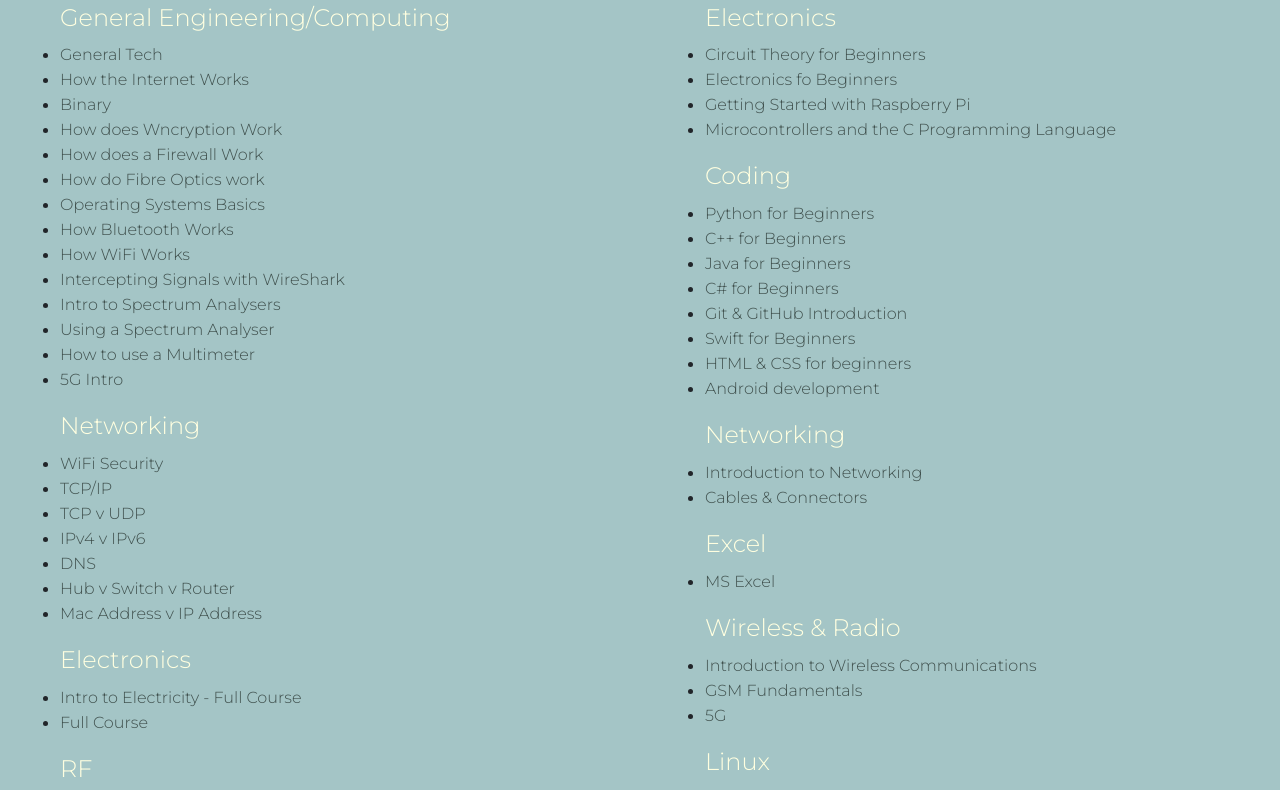
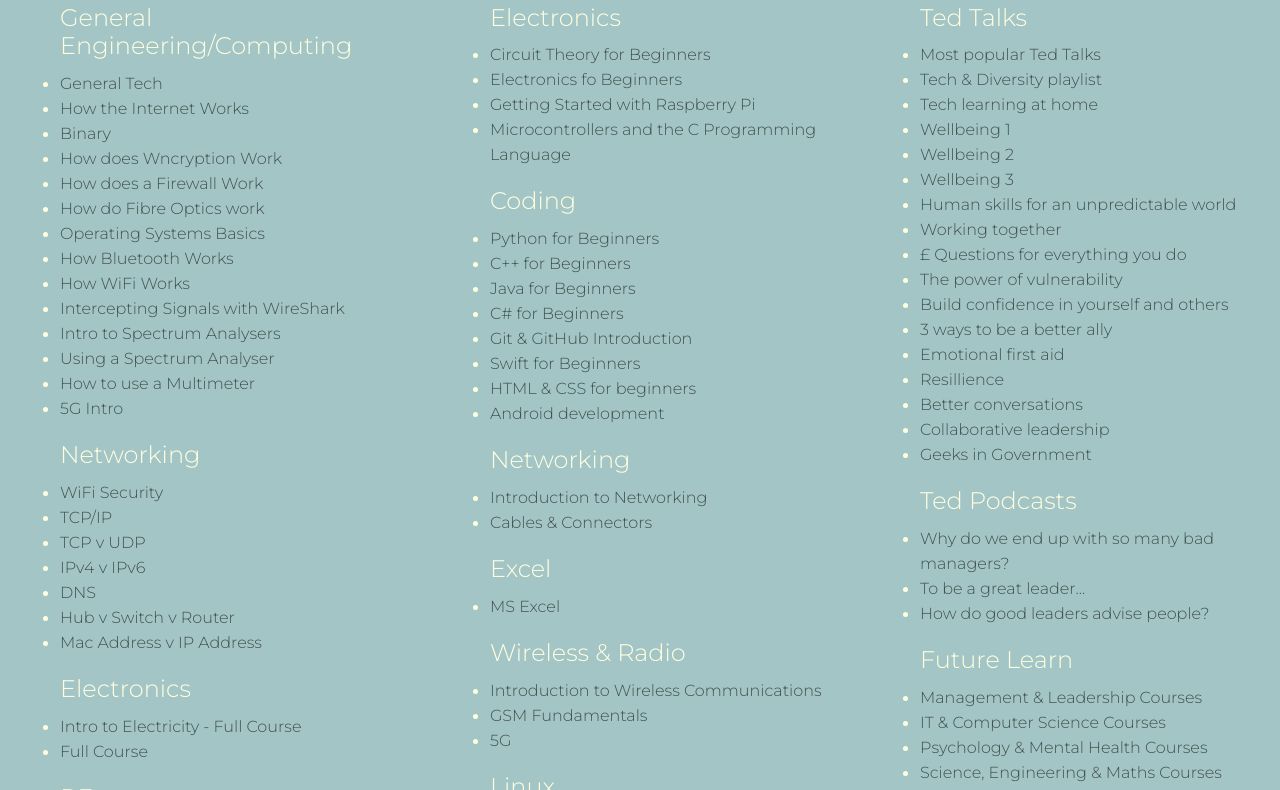
Before and after one commit to Trav-jpg/CV, a plain HTML site: page courses.html in a window 1280 px wide. Shown: the part 721-1511 px from the top of the page. Drawn offline with nearby package versions, Linux system fonts and the light colour scheme; a web font is replaced by a local one.

Commit message:
Additional content added
New files and new courses content.

```diff
--- a/courses.html
+++ b/courses.html
@@ -20,22 +20,21 @@
     <img class="bottom-cloud" src="images/cloud.svg" alt="cloud-img">
     <h1>Some links to resources to have a look at.</h1>
     <h3>If there is anything you would like to learn about, please add it at the bottom of the <a href="index.html#form-id">index</a> page.</h3>
-    <h5>Don't forget we also have th Mpirical licences, which Sarah can provide log-on details for.</h5>
+    <h5>Don't forget we also have th Mpirical licences, which Sarah can provide log-on details for</h5>
   </div>
+
   <div class="row">
-    <div class="col">
+    <div class="col-lg-4">
 
       <h2 class="courses-h2">You Tube</h2>
       <ul class="courses-list">
         <h3 class="courses-h3">General Engineering/Computing</h3>
-
         <li><a href="https://theengineeringmindset.com/?s=dB">General Tech</a></li>
         <li><a href="https://www.youtube.com/watch?v=42aWAAqoUfI">How the Internet Works</a></li>
         <li><a href="https://www.youtube.com/watch?v=Xpk67YzOn5w">Binary</a></li>
         <li><a href="https://www.youtube.com/watch?v=1y1M2fZqIlQ">How does Wncryption Work</a></li>
         <li><a href="https://www.youtube.com/watch?v=kDEX1HXybrU">How does a Firewall Work</a></li>
         <li><a href="https://www.youtube.com/watch?v=jZOg39v73c4">How do Fibre Optics work</a></li>
-
         <li><a href="https://www.youtube.com/watch?v=9GDX-IyZ_C8">Operating Systems Basics</a></li>
         <li><a href="https://www.youtube.com/watch?v=jzxZUJmOu3o">How Bluetooth Works</a></li>
         <li><a href="https://www.youtube.com/watch?v=hePLDVbULZc">How WiFi Works</a></li>
@@ -46,7 +45,6 @@
         <li><a href="https://www.youtube.com/watch?v=GEx_d0SjvS0">5G Intro</a></li>
 
         <h3 class="courses-h3">Networking</h3>
-
         <li><a href="https://www.youtube.com/watch?v=WZaIfyvERcA">WiFi Security</a></li>
         <li><a href="https://www.youtube.com/watch?v=KEWe-5Bk3Q0">TCP/IP</a></li>
         <li><a href="https://www.youtube.com/watch?v=uwoD5YsGACg">TCP v UDP</a></li>
@@ -56,12 +54,10 @@
         <li><a href="https://www.youtube.com/watch?v=rFbvz2AgHLI">Mac Address v IP Address</a></li>
 
         <h3 class="courses-h3">Electronics</h3>
-
         <li><a href="https://www.youtube.com/watch?v=mc979OhitAg">Intro to Electricity - Full Course</a></li>
         <li><a href="https://www.youtube.com/watch?v=r-X9coYTOV4&list=PLah6faXAgguOeMUIxS22ZU4w5nDvCl5gs">Full Course</a></li>
 
         <h3 class="courses-h3">RF</h3>
-
         <li><a href="https://www.youtube.com/watch?v=sRX2EY5Ubto">Intro to Radio</a></li>
         <li><a href="https://www.youtube.com/watch?v=nJe2a4EauUY">Intro to RF</a></li>
         <li><a href="https://www.youtube.com/watch?v=DXt-rXDu9M8">Spectrum</a></li>
@@ -73,21 +69,17 @@
         <li><a href="https://www.youtube.com/watch?v=VqoUS-ecw4Y">dB the Rule of 10s and 3s</a></li>
 
         <h3 class="courses-h3">GPS</h3>
-
         <li><a href="https://www.youtube.com/watch?v=ror4P1UAv_g">How do satellites work</a></li>
         <li><a href="https://www.youtube.com/watch?v=wCcARVbL_Dk">How does GPS work</a></li>
 
         <h3 class="courses-h3">Iridium</h3>
-
         <li><a href="https://www.youtube.com/watch?v=JIay570a014">What is Iridium</a></li>
         <li><a href="https://www.youtube.com/watch?v=sCEuTSMmFeE">Iridium NEXT</a></li>
 
         <h3 class="courses-h3">Mobile Phones</h3>
-
         <li><a href=" https://www.youtube.com/watch?v=1JZG9x_VOwA">How does your Mobile Phone Work</a></li>
 
         <h3 class="courses-h3">Coding</h3>
-
         <li><a href="https://www.youtube.com/watch?v=eIrMbAQSU34">Intro to Java full course</a></li>
         <li><a href="https://www.youtube.com/watch?v=_uQrJ0TkZlc">Intro to Python full course</a></li>
         <li><a href="https://www.youtube.com/watch?v=BClS40yzssA">Intro to C++ full course</a></li>
@@ -95,30 +87,26 @@
         <li><a href="https://www.youtube.com/watch?v=sQm4zRvvX58">PowerShell Masterclass</a></li>
 
         <h3 class="courses-h3">Linux</h3>
-
         <li><a href="https://www.youtube.com/watch?v=HbgzrKJvDRw">the Linux file structure</a></li>
         <li><a href="https://www.youtube.com/watch?v=SkB-eRCzWIU">Linux Terminal</a></li>
         <li><a href="https://www.youtube.com/watch?v=IVquJh3DXUA">Beginners Linux</a></li>
         <li><a href="https://www.youtube.com/watch?v=xiR14tSfc-U&list=PLPK2l9Knytg67nkvpnnl81ossAHfOgmqU">Intro to Raspberry Pi - Full Course</a></li>
 
         <h3 class="courses-h3">Windows</h3>
-
         <li><a href="https://www.youtube.com/watch?v=4AkzIbmI3q4&list=PLhx7-txsG6t5i-kIZ_hwJSgZrnka4GXvn">Windows Internals - full course</a></li>
         <li><a href="https://www.youtube.com/watch?v=aSNHMv8AEKg&list=PLFl2WyDXvNFDpENP9mUBBsND6GhEoAiqU">Windows Fundamentals - lecture series</a></li>
 
         <h3 class="courses-h3">MacOS</h3>
-
         <li><a href="https://www.youtube.com/watch?v=67keaaWOKzE">Intro to MacOS</a></li>
 
         <h3 class="courses-h3">VMs</h3>
-
         <li><a href="https://www.youtube.com/watch?v=yIVXjl4SwVo">What is a VM</a></li>
         <li><a href="https://www.youtube.com/watch?v=sB_5fqiysi4">Intro to Vortual Box</a></li>
         <li><a href="https://www.youtube.com/watch?v=E3azDp1K8X0">Virtulisation and Containers</a></li>
       </ul>
     </div>
-    <div class="col">
 
+    <div class="col-lg-4">
       <h2 class="courses-h2">Udemy</h2>
       <ul class="courses-list">
         <h3 class="courses-h3">Electronics</h3>
@@ -130,7 +118,6 @@
 
 
         <h3 class="courses-h3">Coding</h3>
-
         <li><a href="https://www.udemy.com/course/python_for_absolute_beginners/">Python for Beginners</a></li>
         <li><a href="https://www.udemy.com/course/free-learn-c-tutorial-beginners/">C++ for Beginners</a></li>
         <li><a href="https://www.udemy.com/course/java-tutorial/">Java for Beginners</a></li>
@@ -142,46 +129,38 @@
 
 
         <h3 class="courses-h3">Networking</h3>
-
         <li><a href="https://www.udemy.com/course/introduction-to-networking-for-complete-beginners/">Introduction to Networking</a></li>
         <li><a href="https://www.udemy.com/course/tech101-cables-and-connectors/">Cables & Connectors</a></li>
 
         <h3 class="courses-h3">Excel</h3>
-
         <li><a href="https://www.udemy.com/course/microsoft-excel-101/">MS Excel</a></li>
 
         <h3 class="courses-h3">Wireless & Radio</h3>
-
         <li><a href="https://www.udemy.com/course/introduction-to-wireless-communications/">Introduction to Wireless Communications</a></li>
         <li><a href="https://www.udemy.com/course/2g-gsm-gprs-edge-training-fundamentals-architecture-and-procedures/">GSM Fundamentals</a></li>
         <li><a href="https://www.udemy.com/course/5g-introduction-for-telecom-professional/">5G</a></li>
 
         <h3 class="courses-h3">Linux</h3>
-
         <li><a href="https://www.udemy.com/course/linux-basics-for-beginners/">Linux for Beginners</a></li>
         <li><a href="https://www.udemy.com/course/bash-command-for-beginners/">Bash for Beginners</a></li>
         <li><a href="https://www.udemy.com/course/command-line/">Command-line for Linux</a></li>
         <li><a href="https://www.udemy.com/course/linux-shell-scripting-free/">Shell Scripting</a></li>
 
         <h3 class="courses-h3">Security</h3>
-
         <li><a href="https://www.udemy.com/course/computer-hacking-fundamentals/">Ethical Hacking Fundamentals</a></li>
         <li><a href="https://www.udemy.com/course/hacking-academy-monitoring-transmitted-data/">Monitoring Data</a></li>
         <li><a href="https://www.udemy.com/course/certified-secure-netizen/">Cyber Security for Beginners</a></li>
         <li><a href="https://www.udemy.com/course/cyber-security-threat-intelligence-researcher-preview/">Threat Intelligence in Cyber</a></li>
 
         <h3 class="courses-h3">Data Science</h3>
-
         <li><a href="https://www.udemy.com/course/what-is-data-science/">What is Data Science</a></li>
         <li><a href="https://www.udemy.com/course/introduction-to-data-science-using-python/">Introduction to Data Science using Python</a></li>
         <li><a href="https://www.udemy.com/course/essentials-of-data-science-in-90-minutes/">Data Science Essentials</a></li>
 
         <h3 class="courses-h3">Report Writing</h3>
-
         <li><a href="https://www.udemy.com/course/writingforbusiness/">Report Writing for Business</a></li>
 
         <h3 class="courses-h3">Cloud</h3>
-
         <li><a href="https://www.udemy.com/course/cloud-computing-the-technical-essentials/">Cloud Essentials</a></li>
         <li><a href="https://www.udemy.com/course/introduction-to-cloud-computing/">Introduction to Cloud Computing</a></li>
         <li><a href="https://www.udemy.com/course/cloud-computing-with-amazon-web-services-part-1/">AWS Introduction</a></li>
@@ -189,7 +168,42 @@
         <li><a href="https://www.udemy.com/course/getting-started-with-amazon-web-services/">Getting Sarted with AWS</a></li>
       </ul>
     </div>
+    <div class="col-lg-4">
+      <h2 class="courses-h2">Other Resources</h2>
+      <ul class="courses-list">
+        <h3 class="courses-h3">Ted Talks</h3>
+        <li><a href="https://www.ted.com/playlists/171/the_most_popular_talks_of_all">Most popular Ted Talks</a></li>
+        <li><a href="https://www.ted.com/playlists/714/why_tech_needs_diversity">Tech & Diversity playlist</a></li>
+        <li><a href="https://www.ted.com/playlists/738/staying_in_geek_out">Tech learning at home</a></li>
+        <li><a href="https://www.ted.com/talks/jeremy_forbes_how_to_start_a_conversation_about_suicide">Wellbeing 1</a></a></li>
+        <li><a href="https://www.ted.com/talks/nicola_sturgeon_why_governments_should_prioritize_well_being">Wellbeing 2</a></li>
+        <li><a href="https://www.ted.com/talks/nikki_webber_allen_don_t_suffer_from_your_depression_in_silence">Wellbeing 3</a></li>
+        <li><a href="https://www.ted.com/talks/margaret_heffernan_the_human_skills_we_need_in_an_unpredictable_world">Human skills for an unpredictable world</a></li>
+        <li><a href="https://www.ted.com/talks/julia_dhar_how_to_disagree_productively_and_find_common_ground">Working together</a></li>
+        <li><a href="https://www.ted.com/talks/stacey_abrams_3_questions_to_ask_yourself_about_everything_you_do">£ Questions for everything you do</a></li>
+        <li><a href="https://www.ted.com/talks/brene_brown_the_power_of_vulnerability">The power of vulnerability</a></li>
+        <li><a href="https://www.ted.com/talks/brittany_packnett_how_to_build_your_confidence_and_spark_it_in_others">Build confidence in yourself and others</a></li>
+        <li><a href="https://www.ted.com/talks/melinda_epler_3_ways_to_be_a_better_ally_in_the_workplace">3 ways to be a better ally</a></li>
+        <li><a href="https://www.ted.com/talks/guy_winch_why_we_all_need_to_practice_emotional_first_aid">Emotional first aid</a></li>
+        <li><a href="https://www.ted.com/talks/lucy_hone_the_three_secrets_of_resilient_people">Resillience</a></li>
+        <li><a href="https://www.ted.com/talks/celeste_headlee_10_ways_to_have_a_better_conversation">Better conversations</a></li>
+        <li><a href="https://www.ted.com/talks/lorna_davis_a_guide_to_collaborative_leadership">Collaborative leadership</a></li>
+        <li><a href="https://www.ted.com/talks/matt_cutts_what_happens_when_a_silicon_valley_technologist_works_for_the_government">Geeks in Government</a></li>
+
+        <h3 class="courses-h3">Ted Podcasts</h3>
+        <li><a href="https://ideas.ted.com/why-do-so-many-incompetent-men-become-leaders-and-what-can-we-do-about-it/">Why do we end up with so many bad managers?</a></li>
+        <li><a href="https://ideas.ted.com/to-be-a-great-leader-you-need-to-start-by-leading-yourself/">To be a great leader...</a></li>
+        <li><a href="https://ideas.ted.com/how-do-good-leaders-give-advice-the-short-answer-they-dont/">How do good leaders advise people?</a></li>
+
+        <h3 class="courses-h3">Future Learn</h3>
+        <li><a href="https://www.futurelearn.com/subjects/business-and-management-courses/management-and-leadership">Management & Leadership Courses</a></li>
+        <li><a href="https://www.futurelearn.com/subjects/it-and-computer-science-courses">IT & Computer Science Courses</a></li>
+        <li><a href="https://www.futurelearn.com/subjects/psychology-and-mental-health-courses">Psychology & Mental Health Courses</a></li>
+        <li><a href="https://www.futurelearn.com/subjects/science-engineering-and-maths-courses">Science, Engineering & Maths Courses</a></li>
+      </ul>
+    </div>
   </div>
+
 </body>
 
 </html>
--- a/css/git-styles.css
+++ b/css/git-styles.css
@@ -10,6 +10,7 @@
 }
 
 body {
+  color: lightyellow;
   text-align: left;
   background-color: #a4c5c6;
   margin-left: 20px;
@@ -24,41 +25,34 @@
 }
 
 h1 {
-  color: lightyellow;
   font-family: 'Arizonia', cursive;
   font-size: 4rem;
   margin: 30px auto 0 auto;
   font-weight: bold;
 }
 
-h2 {
+h2, h3, h5, p {
   color: lightyellow;
   font-family: 'Montserrat', cursive;
-  font-size: 2.5rem;
-  font-weight: bolder;
   text-align: center;
 }
 
+h2{
+  font-size: 2.5rem;
+  font-weight: bolder;
+}
+
 h3 {
-  color: lightyellow;
-  font-family: 'Montserrat', cursive;
   font-size: 1.5rem;
   font-weight: normal;
-  text-align: center;
 }
 
 h5{
-  color: lightyellow;
-  font-family: 'Montserrat', cursive;
   font-size: 1rem;
   font-weight: normal;
-  text-align: center;
 }
 
 p {
-  font-family: 'Montserrat', cursive;
-  color: lightyellow;
-  text-align: center;
   margin-top: 150px;
   font-size: 0.75rem;
 }
```
Also changed, not shown: index.html (+1 -1 lines).
